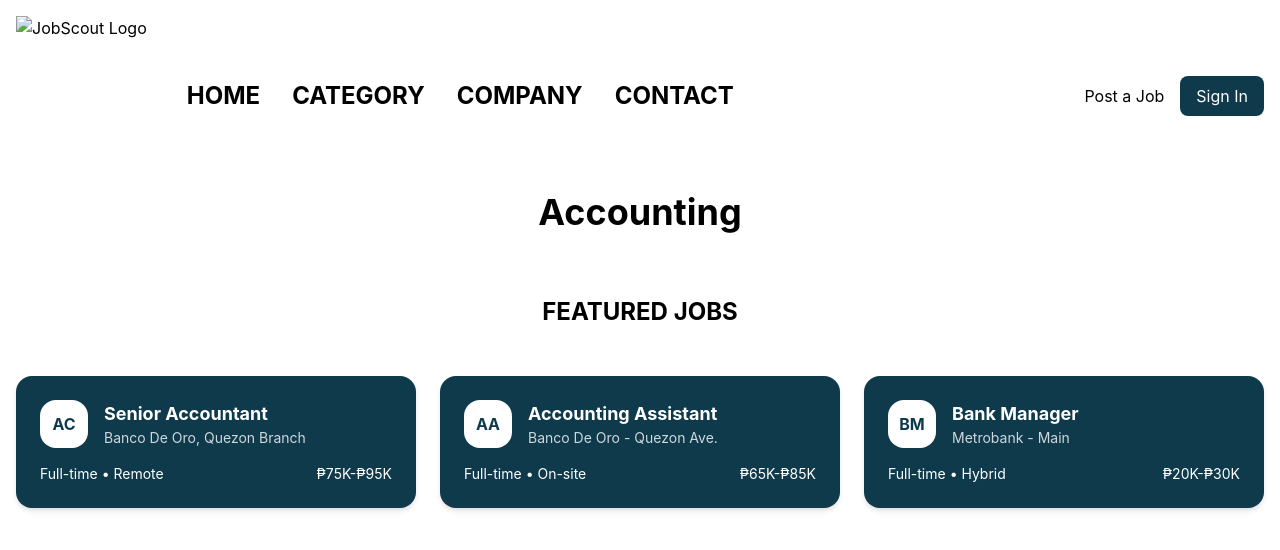
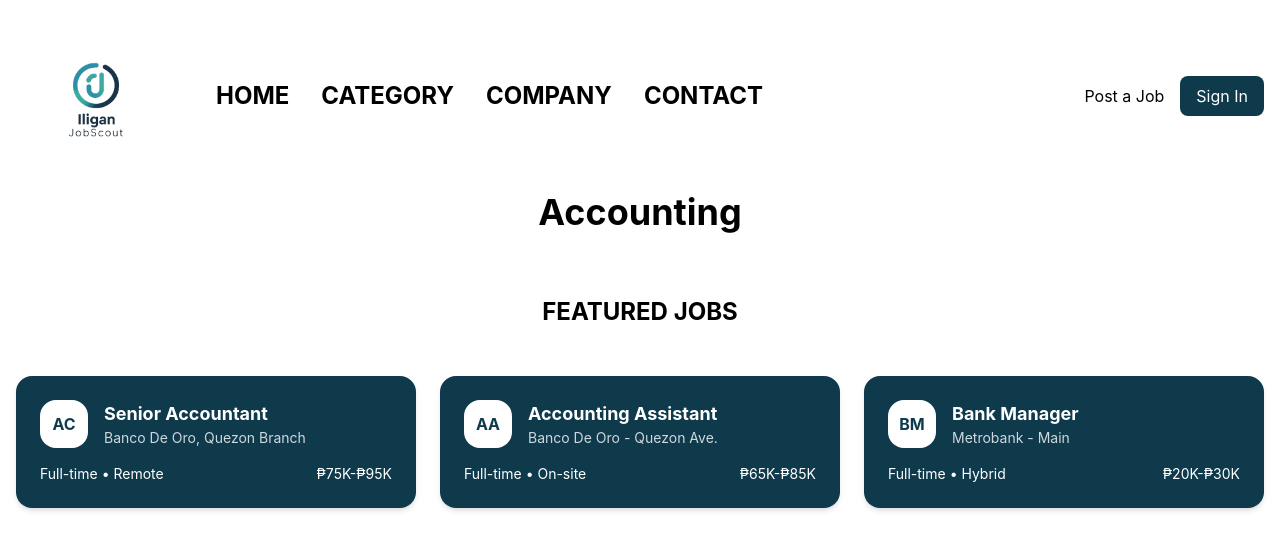
Before and after one commit to jezcode2023/ijs, a plain HTML site: page category/accounting.html in a window 1280 px wide. Drawn offline with nearby package versions, Linux system fonts and the light colour scheme.

Commit message:
Update accounting.html

```diff
--- a/category/accounting.html
+++ b/category/accounting.html
@@ -1,7 +1,7 @@
 <!DOCTYPE html>
 <html lang="en">
 <head>
-  <base href="ijs/">
+  <base href="/">
 <meta charset="UTF-8">
 <meta name="viewport" content="width=device-width, initial-scale=1.0">
 <title>Job Categories - Job Portal</title>
@@ -72,8 +72,8 @@ transform: translateY(-5px);
     <header class="bg-white shadow-sm">
     <div class="container mx-auto px-4 py-4 flex items-center justify-between">
     <div class="flex items-center">
-    <a href="ijs/index.html" class="mr-10">
-        <img src="jobscout.png" alt="JobScout Logo" class="h-40">
+        <a href="index.html" class="mr-10">
+            <img src="ijs/jobscout.png" alt="JobScout Logo" class="h-40">
           </a>
     <nav class="text-2xl  md:flex space-x-8">
         <a href="ijs/index.html" class="font-bold text-black hover:text-primary">HOME</a>
```
Lines whose indentation alone changed are shown as unchanged.
